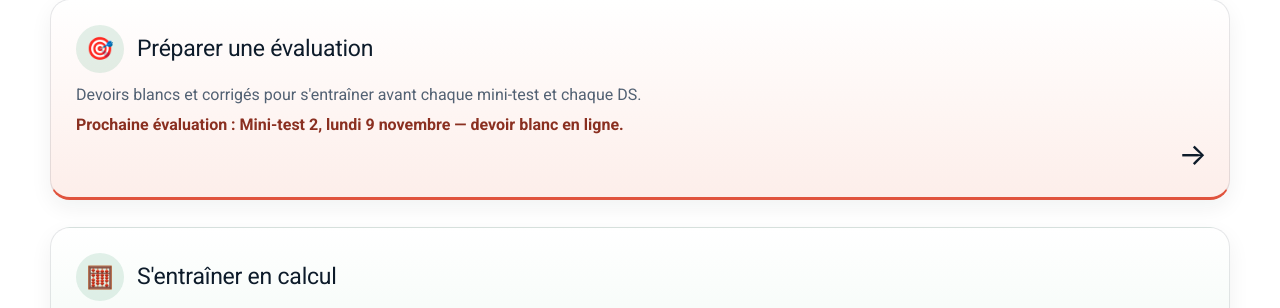
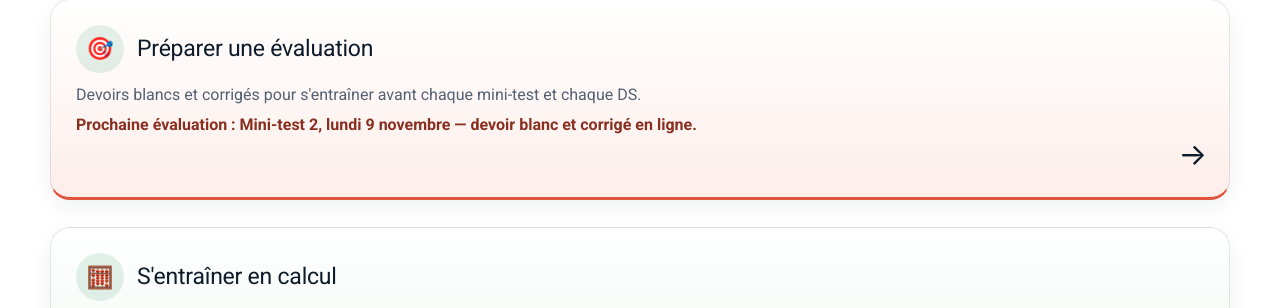
Before and after one commit to vnicolle56610/maths-premiere-specialite, an MkDocs documentation site: the page built from docs/index.md, in a window 1280 px wide and 900 px high, scrolled down 736 px. Shown: the part 145-453 px from the top of the window. Built offline with MkDocs 1.6.1 and Material for MkDocs 9.7.7, drawn with Linux system fonts in a browser that asks for light colours.

Commit message:
Préparer une évaluation : 1 PDF copié(s), 0 retiré(s), 2 page(s) mise(s) à jour
Généré par scripts/publier_devoirs_blancs.py depuis devoirs_blancs.yaml.

```diff
--- a/devoirs_blancs.yaml
+++ b/devoirs_blancs.yaml
@@ -30,7 +30,7 @@ devoirs_blancs:
     corrige: CORRIGE_DEVOIR_BLANC_MT2_1S.pdf
     sujet_prevu: 2026-11-02
     corrige_prevu: 2026-11-06
-    etat: sujet
+    etat: sujet_et_corrige
 
   - id: DS1
     date: 2026-11-23
--- a/docs/index.md
+++ b/docs/index.md
@@ -68,7 +68,7 @@ hide:
     </div>
     <p>Devoirs blancs et corrigés pour s'entraîner avant chaque mini-test et chaque DS.</p>
 <!-- AUTO-EVAL:START -->
-    <p class="maths-card-next">Prochaine évaluation : <strong>Mini-test 2</strong>, lundi 9 novembre — devoir blanc en ligne.</p>
+    <p class="maths-card-next">Prochaine évaluation : <strong>Mini-test 2</strong>, lundi 9 novembre — devoir blanc et corrigé en ligne.</p>
 <!-- AUTO-EVAL:END -->
     <span class="maths-card-arrow">→</span>
   </a>
```
Also changed, not shown: docs/preparer-evaluation/index.md (+1 -1 lines), 1 other file.
